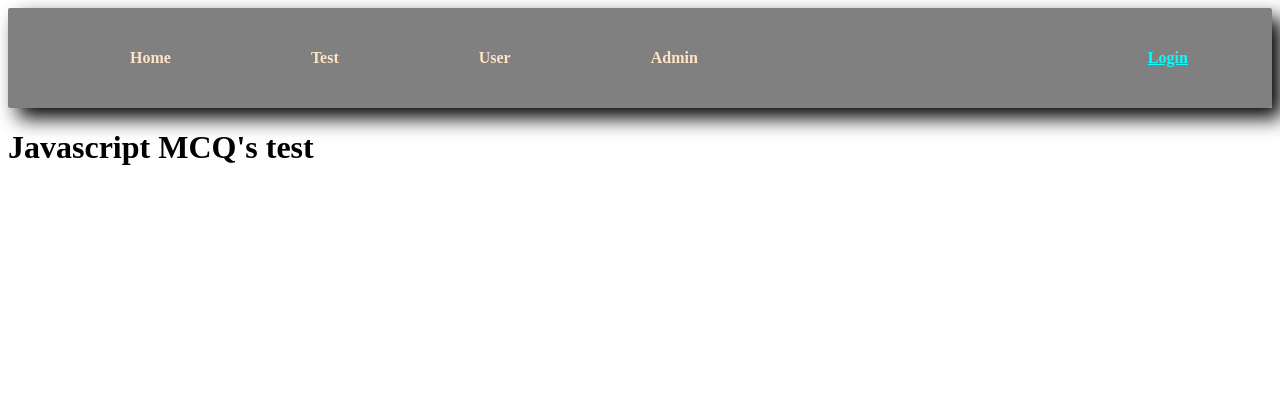
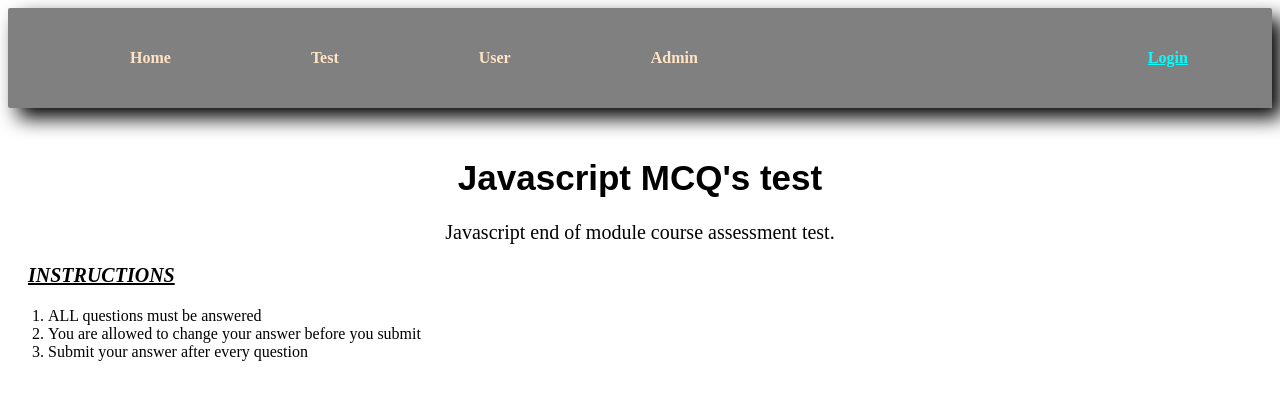
Before and after one commit to Collins07/computer-club, a plain HTML site: page index.html in a window 1280 px wide. Drawn offline with Linux system fonts and the light colour scheme.

Commit message:
feat:added page header and instructions guide

```diff
--- a/css/index.css
+++ b/css/index.css
@@ -35,6 +35,11 @@ body{
     padding: 0 400px;
     margin-left: 30px;
 }
+.item-link-different:hover {
+    color: black;
+    text-decoration: underline;
+    font-size: 20px;
+}
 .item-link:hover {
     color: black;
     text-decoration: underline;
@@ -45,3 +50,21 @@ body{
     border-radius: 5px 5px 0 0;
     align-self: flex-end;
 }
+h1 {
+    text-align: center;
+    font-family: sans-serif;
+    font-size: 35px;
+}
+.main{
+    margin-top: 50px;
+}
+p{
+    text-align: center;
+    font-size: 20px;
+}
+#p1 {
+    text-align: justify;
+    margin-left: 20px;
+    font-weight: bold;
+    text-decoration:underline;
+}
--- a/index.html
+++ b/index.html
@@ -22,7 +22,21 @@
                 <div class="tab-indicator"></div>
             </ul>
         </div>
+        <div class="main">
         <h1>Javascript MCQ's test</h1>
+        <p>Javascript end of module course assessment test.</p>
+        </div>
+        <div class="instructions">
+            <p id="p1"><em>INSTRUCTIONS</em></p>
+            <ol>
+                <li>ALL questions must be answered</li>
+                <li>You are allowed to change your answer before you submit</li>
+                <li>Submit your answer after every question</li>
+            </ol>
+        </div>
+        <div class="questions">
+
+        </div>
         <script src="js/index.js"></script>
     </body>
 </html>
```
